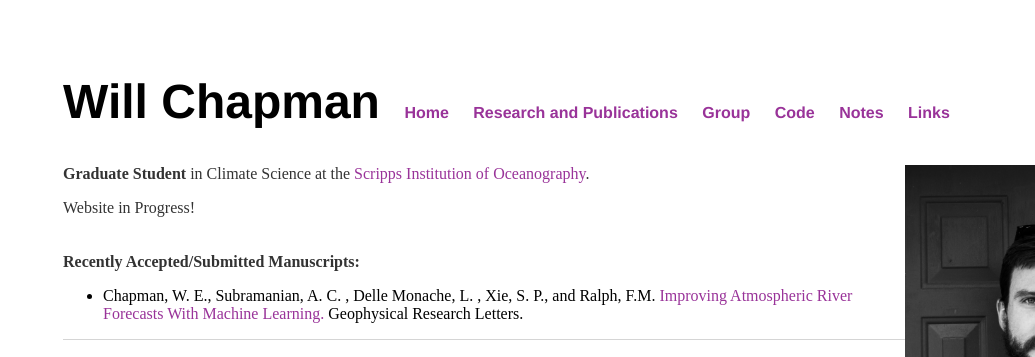
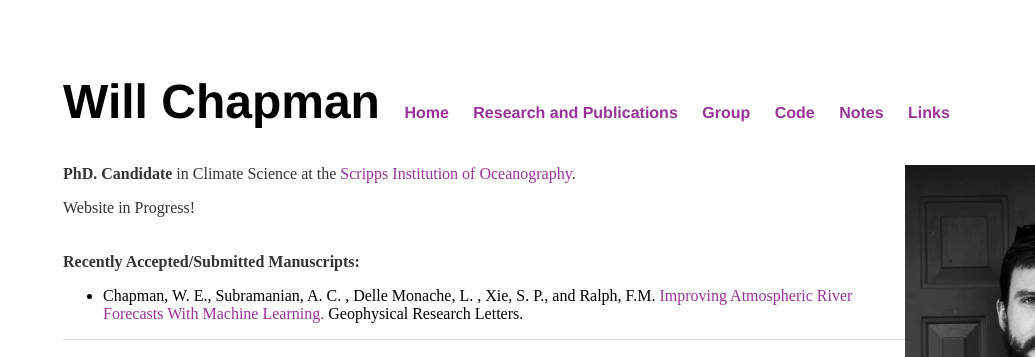
Before and after one commit to WillyChap/willychap_beta.github.io, a Jekyll site: the page built from index.html, in a window 1280 px wide. Shown: the top 357 px of the page, without its empty margins (245-1280 px from the left). Built offline with Jekyll 4.4.1, drawn with Linux system fonts in a browser that asks for light colours.

Commit message:
Update index.html

```diff
--- a/index.html
+++ b/index.html
@@ -30,7 +30,7 @@ div.relative {
 <div class="blurb">
 <img src="http://willychap.github.io/images/william_chapman_square.jpg" alt="Me" style="position:absolute; left:1150px;width:298px;height:298px;padding-top:20px">
 
-	<p class="ex", style="padding-top:20px"><font size=3><b>Graduate Student</b> in Climate Science at the <a href="https://scripps.ucsd.edu/">Scripps Institution of Oceanography</a>.
+	<p class="ex", style="padding-top:20px"><font size=3><b>PhD. Candidate</b> in Climate Science at the <a href="https://scripps.ucsd.edu/">Scripps Institution of Oceanography</a>.
 
 	<p class="ex"><font size=3> Website in Progress!</font></p>
 
```
